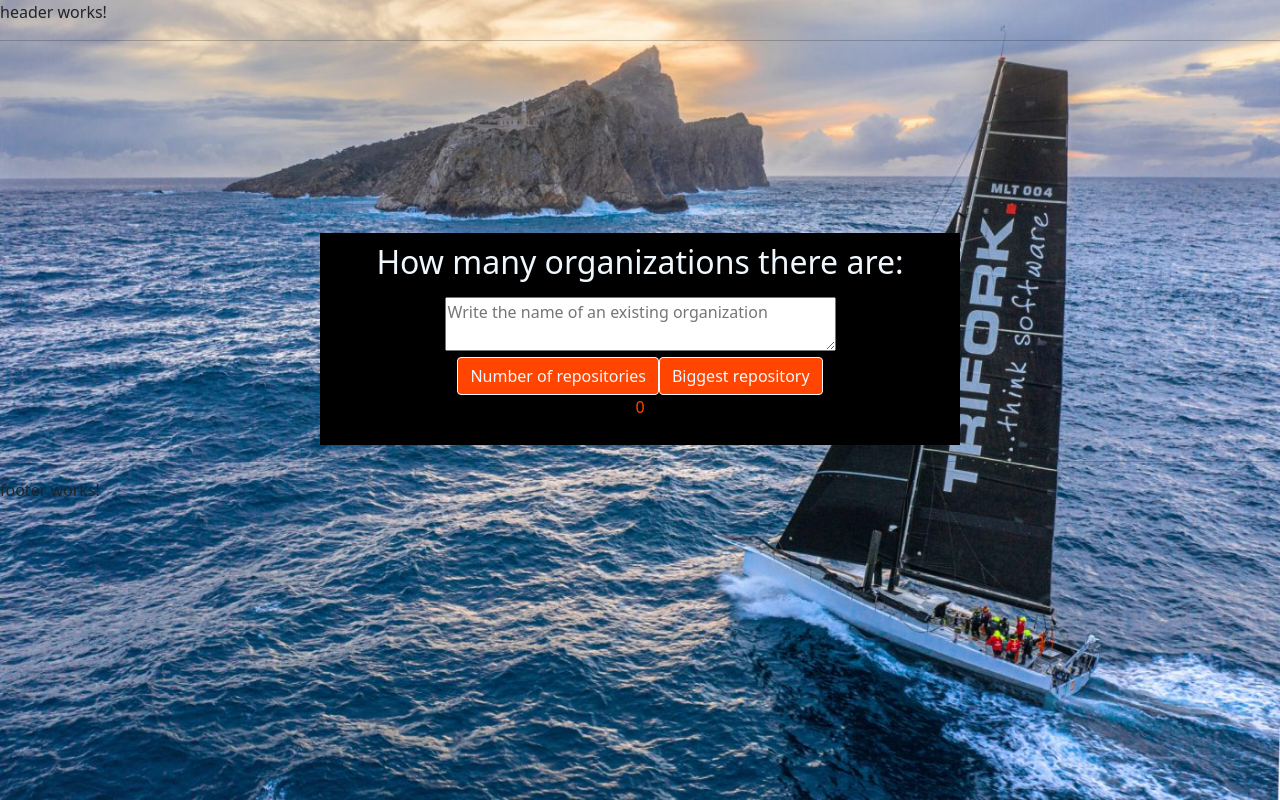
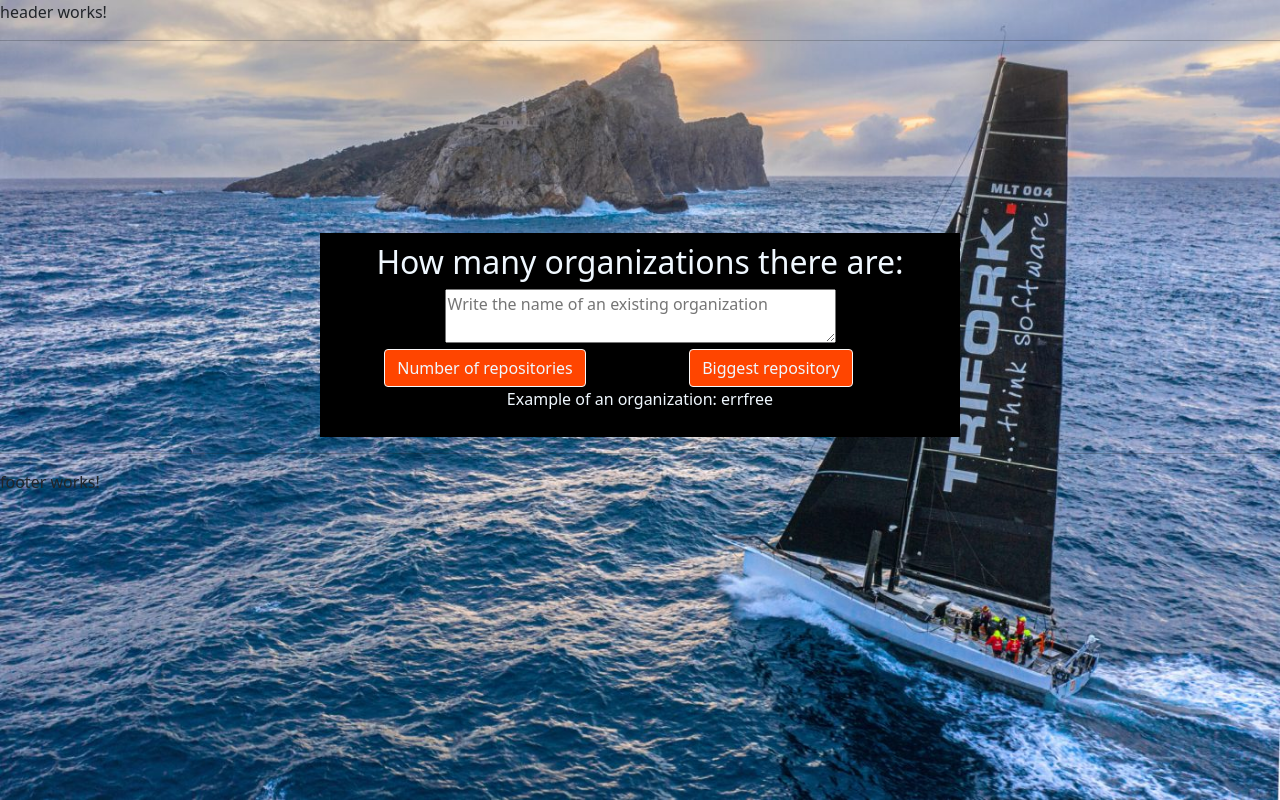
Before and after one commit to JaumeJulia/Github_Api_Test, an Angular app: page / in a window 1280 px wide. Built offline with nearby package versions, Linux system fonts and the light colour scheme; no server answers.

Commit message:
Frontend is almost finished
It needs some polish on the margins. Header and footer need to be either implemented or removed.

```diff
--- a/src/app/shared/body/body.component.html
+++ b/src/app/shared/body/body.component.html
@@ -1,18 +1,29 @@
 <div class="centerSquare center-text primary-color background-color">
     <h2>How many organizations there are:</h2>
-    <p class="secondary-color">{{numberOfOrganizations | json}}</p>
+    <h4 class="secondary-color">{{numberOfOrganizations | json}}</h4>
     <!-- textbox -->
     <textarea name="" #writtenOrganization cols="40" rows="2" placeholder="Write the name of an existing organization"></textarea>
     <!-- first button -->
-    <div>
-        <button type="button" class="btn btn-light primary-color button-background-color" (click)=" getNumberOfRepositories(writtenOrganization.value) ">
+    <div class="container row">
+        <div class="col-md-6">
+            <button type="button" class="btn btn-light primary-color button-background-color" (click)=" getNumberOfRepositories(writtenOrganization.value) ">
             Number of repositories
         </button>
+        </div>
         <!-- second button -->
-        <button type="button " class="btn btn-light primary-color button-background-color " (click)="getBiggestRepository(writtenOrganization.value)">
+        <div class="col-md-6">
+            <button type="button " class="btn btn-light primary-color button-background-color " (click)="getBiggestRepository(writtenOrganization.value)">
             Biggest repository
         </button>
+        </div>
     </div>
     <!-- result -->
-    <p class="secondary-color">{{numberOfRepositories}}</p>
+    <div class="container row align-middle">
+        <p class="primary-color col-md-6" [hidden]='numberOfRepositories == -99'>Owned repositories: {{numberOfRepositories}}</p>
+        <div class="col-md-6" [hidden]='biggestRepository.name == ""'>
+            <p class="primary-color">Name: {{biggestRepository.name}}</p>
+            <p class="primary-color">Size: {{biggestRepository.size}} bytes</p>
+        </div>
+    </div>
+    <p>Example of an organization: errfree</p>
 </div>
--- a/src/app/shared/body/body.component.ts
+++ b/src/app/shared/body/body.component.ts
@@ -14,11 +14,11 @@ interface Repository{
 export class BodyComponent {
 
   constructor(private github: GithubService){
-    this.biggestRepository = {name: "placeholder", size: 0};
+    this.biggestRepository = {name: "", size: 0};
   }
 
   numberOfOrganizations: any;
-  numberOfRepositories: any = 0;
+  numberOfRepositories: any = -99;
   biggestRepository: Repository;
 
   ngOnInit(): void {
@@ -29,7 +29,6 @@ export class BodyComponent {
 
   getNumberOfRepositories(organization: string) {
     if(typeof organization != 'undefined' && organization){
-      //var numberOfRepositories;
       this.github.fetchRepositoriesFromOrganization(organization).subscribe((response:any) => {
         this.numberOfRepositories = response.length;
       });
@@ -43,7 +42,10 @@ export class BodyComponent {
         var usableResponse = JSON.parse(stringedResponse);
         var propertiesChecked: number = 0;
         var repository: Repository = {name: "placeholder", size: 0};
-        console.log("im in");
+        //we need to iterate over the repositories, looking for the biggest one.
+        // We save the first one we find, and then we continue iterating.
+        //Once we find a repository, we compare if it's bigger than the one we saved.
+        // If it's bigger, we save the new one and repeat the process.
         for(let index in usableResponse){
           for(let prop in usableResponse[index]){
             if(prop === "name"){
@@ -60,8 +62,6 @@ export class BodyComponent {
             }
           }
         }
-        //we need to iterate over the repositories, looking for the biggest one. We save the first one we find, and then we continue iterating.
-        //Once we find a repository, we compare if it's bigger than the one we saved. If it's bigger, we save the new one and repeat the process.
       });
     }
   }
@@ -74,13 +74,4 @@ export class BodyComponent {
     }
   }
 
-  prueba(value: string){
-    if(typeof value != 'undefined' && value){
-      alert(value);
-      return
-    } else {
-      alert("En blanco");
-    }
-  }
-
 }
```
